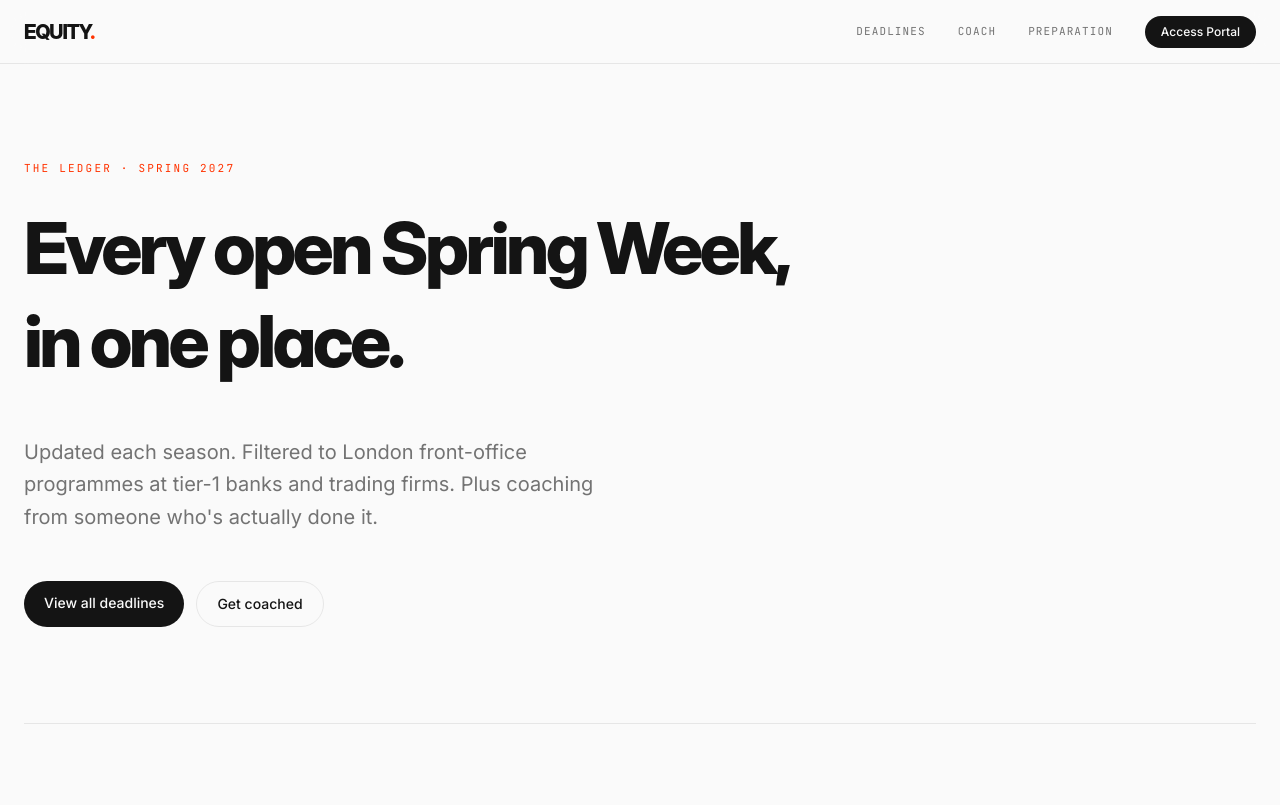
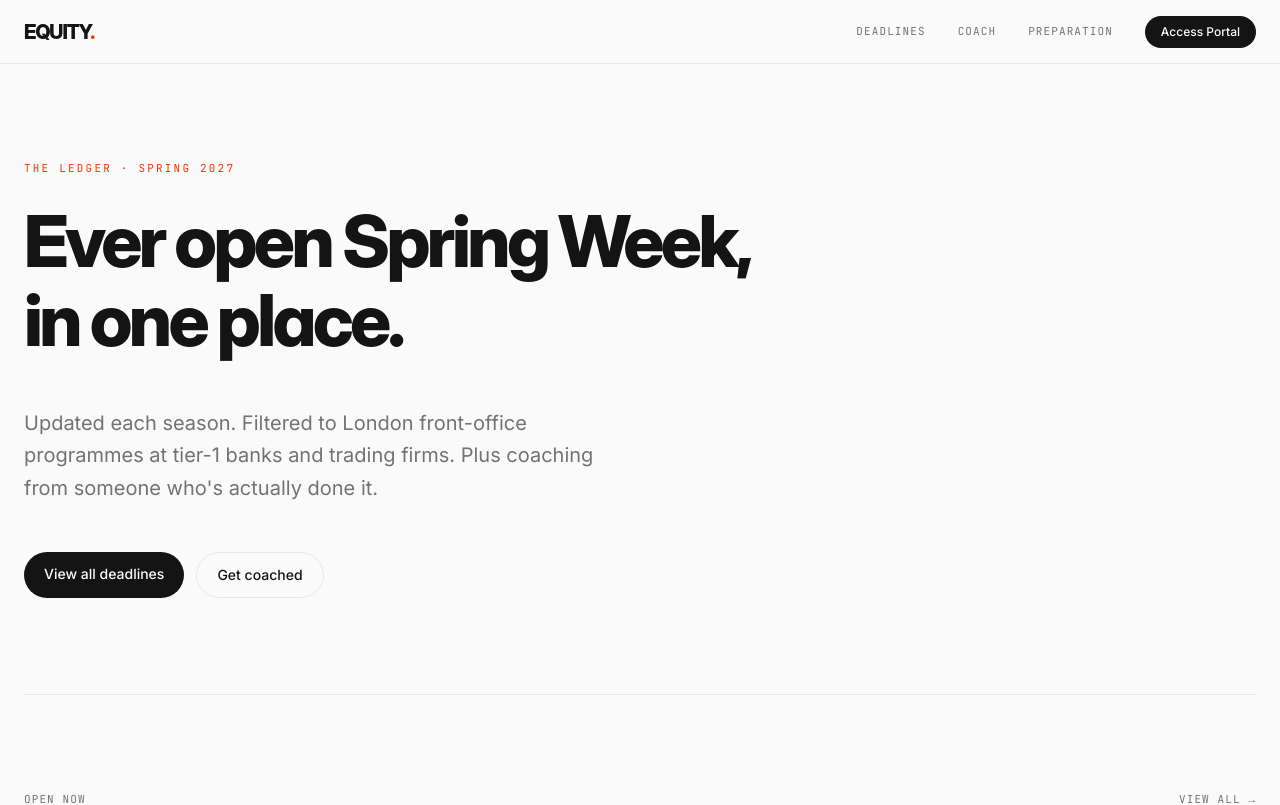
Before and after one commit to wavedollar/Equity, a React (Vite) app: page / in a window 1280 px wide. Shown: the top 805 px of the page. Built offline with nearby package versions, Linux system fonts and the light colour scheme.

Commit message:
fix line height

```diff
--- a/src/pages/Home.jsx
+++ b/src/pages/Home.jsx
@@ -39,9 +39,9 @@ export default function Home() {
         </p>
         <h1
           className="animate-reveal font-display font-extrabold text-6xl md:text-7xl tracking-tighter mb-12"
-          style={{ lineHeight: 1.3, animationDelay: '100ms' }}
+          style={{ lineHeight: 1.1, animationDelay: '100ms' }}
         >
-          Every open Spring Week,<br />
+          Ever open Spring Week,<br />
           in one place.
         </h1>
         <p className="animate-reveal font-sans text-xl leading-relaxed max-w-xl mb-12" style={{ color: '#737373', animationDelay: '200ms' }}>
```
